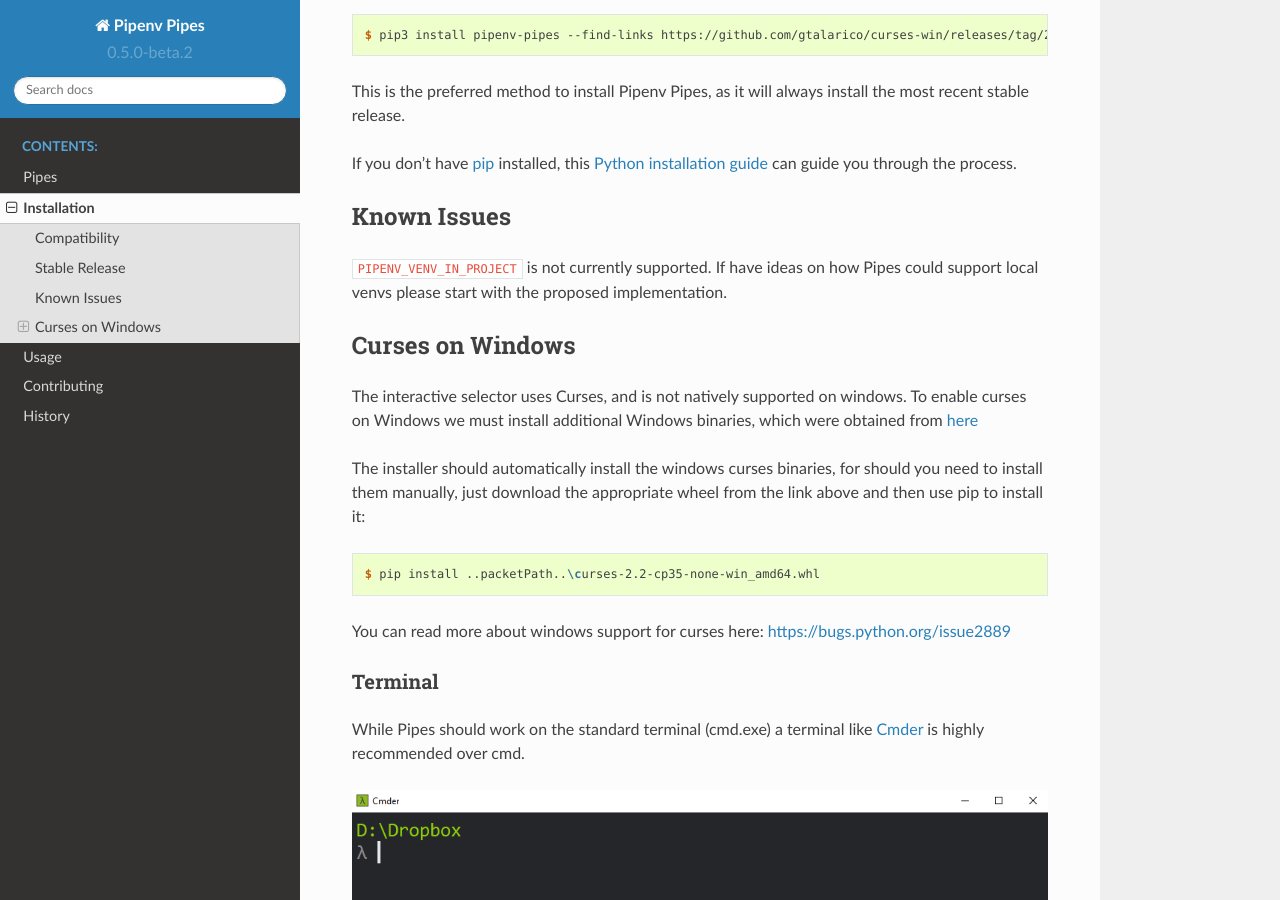
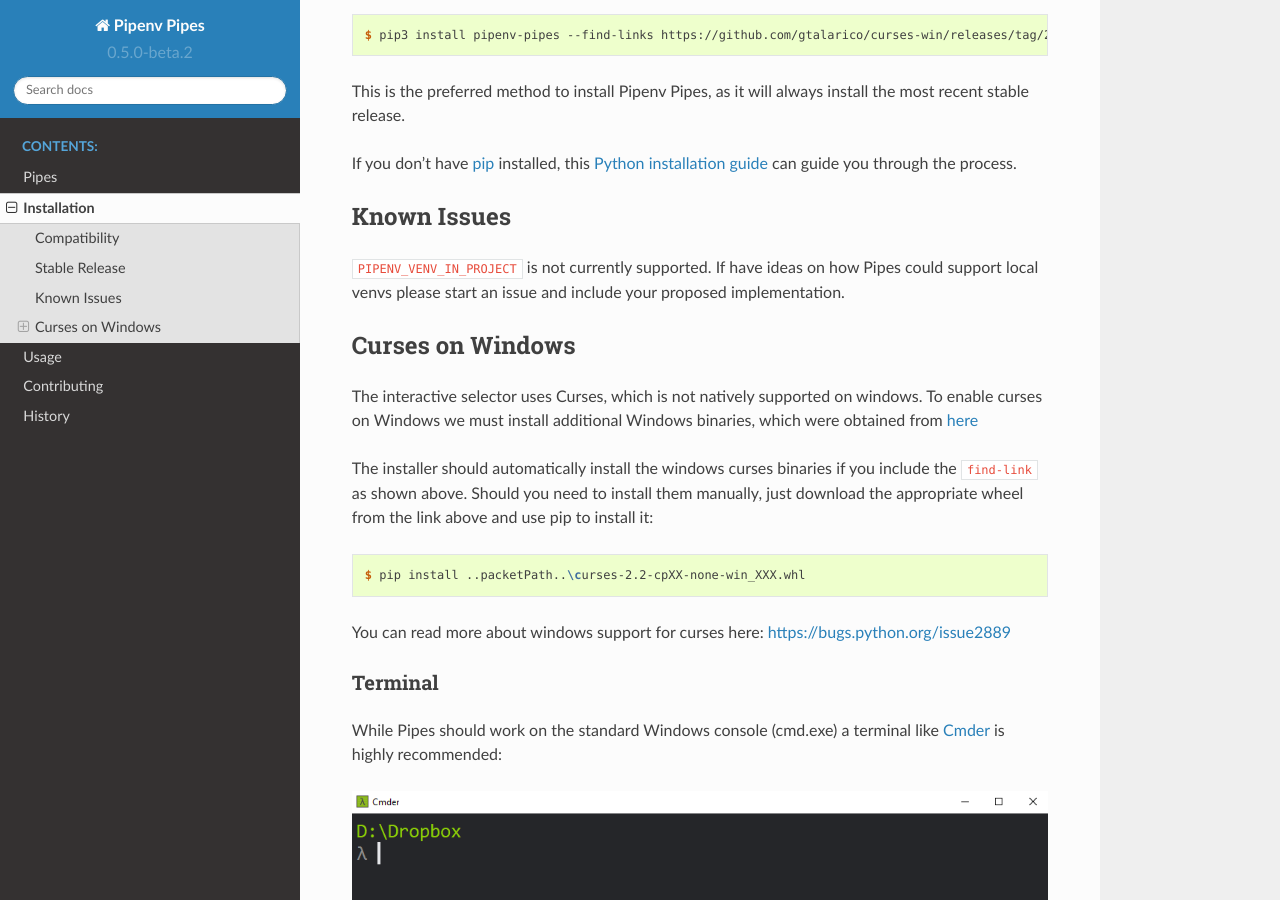
Before and after one commit to gtalarico/pipenv-pipes, a Sphinx documentation site: the page built from docs/installation.rst, in a window 1280 px wide and 900 px high, scrolled down 541 px. Built offline with Sphinx 7.4.7 and the Read the Docs theme 2.0.0, drawn with Linux system fonts in a browser that asks for light colours.

Commit message:
Update installation.rst

```diff
--- a/docs/installation.rst
+++ b/docs/installation.rst
@@ -42,33 +42,34 @@ Known Issues
 ------------
 
 ``PIPENV_VENV_IN_PROJECT`` is not currently supported.
-If have ideas on how Pipes could support local venvs please start
-with the proposed implementation.
+If have ideas on how Pipes could support local venvs please start an issue
+and include your proposed implementation.
 
 
 Curses on Windows
 -----------------
 
-The interactive selector uses Curses, and  is not natively supported on windows.
+The interactive selector uses Curses, which is not natively supported on windows.
 To enable curses on Windows we must install additional Windows binaries,
 which were obtained from `here <https://www.lfd.uci.edu/~gohlke/pythonlibs/#curses>`_
 
-The installer should automatically install the windows curses binaries, for should you need to install
-them manually, just download the appropriate wheel from the link above and then use pip to install it:
-
+The installer should automatically install the windows curses binaries if you include the ``find-link`` as shown above.
+Should you need to install them manually,
+just download the appropriate wheel from the link above and use pip to install it:
 
 .. code-block:: console
 
-    $ pip install ..packetPath..\curses-2.2-cp35-none-win_amd64.whl
+    $ pip install ..packetPath..\curses-2.2-cpXX-none-win_XXX.whl
 
 You can read more about windows support for curses here:
 https://bugs.python.org/issue2889
 
+
 Terminal
 ~~~~~~~~
 
-While Pipes should work on the standard terminal (cmd.exe)
-a terminal like `Cmder`_ is highly recommended over cmd.
+While Pipes should work on the standard Windows console (cmd.exe)
+a terminal like `Cmder`_ is highly recommended:
 
 .. _Cmder: http://cmder.net/
 
```
